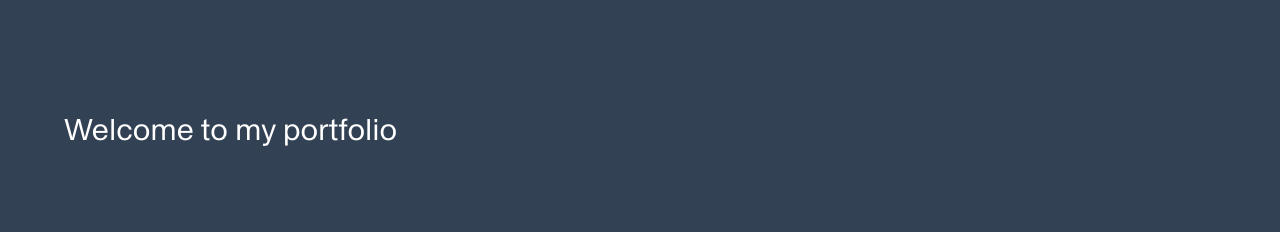
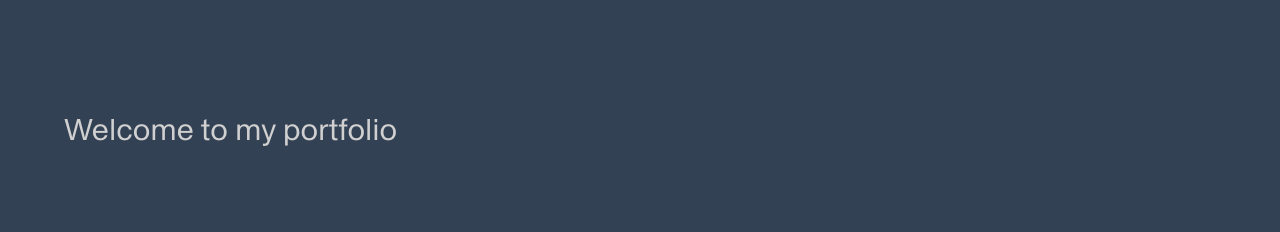
Before and after one commit to samb271/portfolio, a Vue app: page / in a window 1280 px wide. Shown: the part 474-706 px from the top of the page. Built offline with nearby package versions, Linux system fonts and the light colour scheme.

Commit message:
home subtitle color

```diff
--- a/src/components/app/Home.vue
+++ b/src/components/app/Home.vue
@@ -18,7 +18,7 @@
 }
 
 .welcomeSubtext{
-  color: white;
+  color: #D0D0D0;
   font-family: "Parabole Text";
   line-height: 120px;
 }
```
